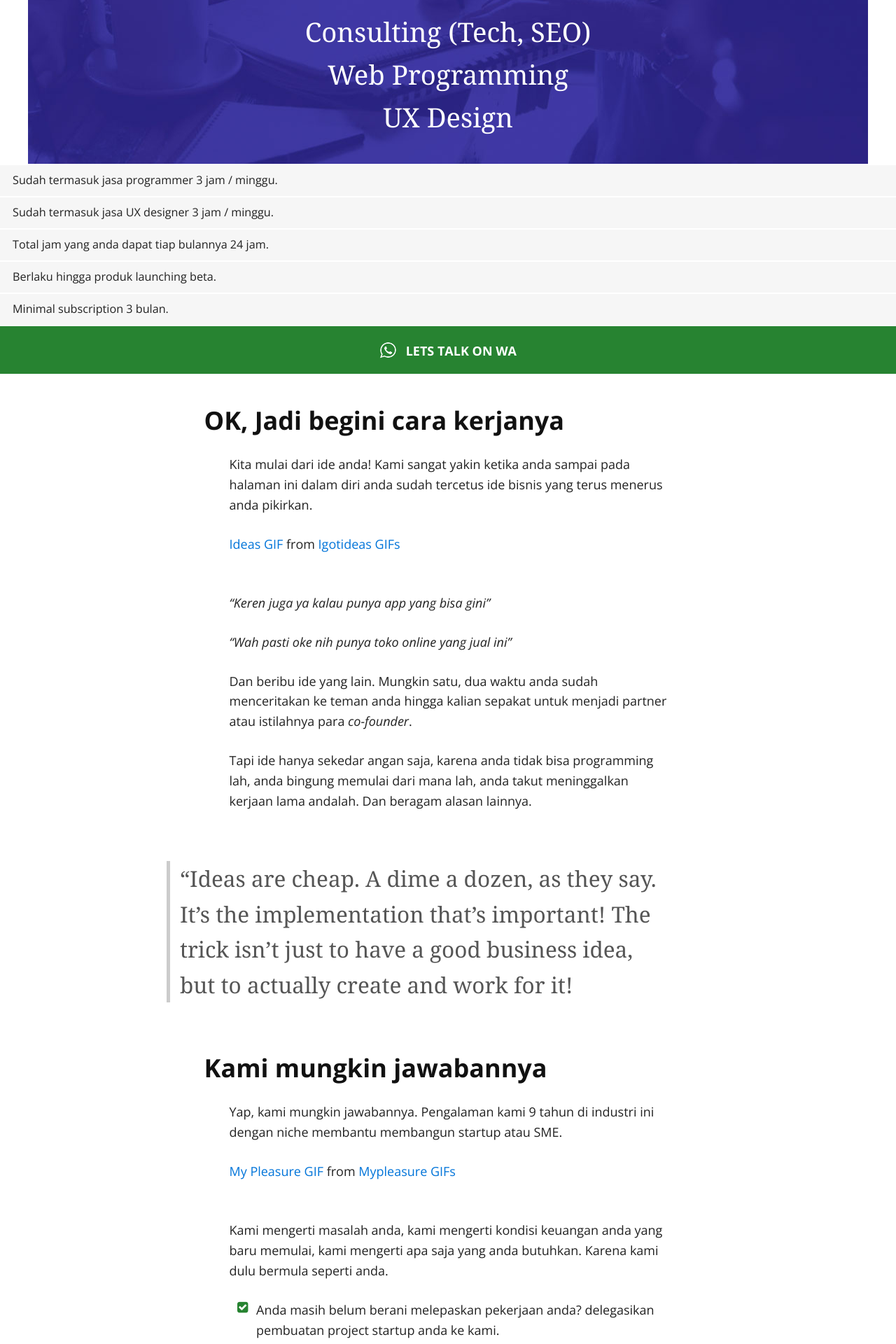
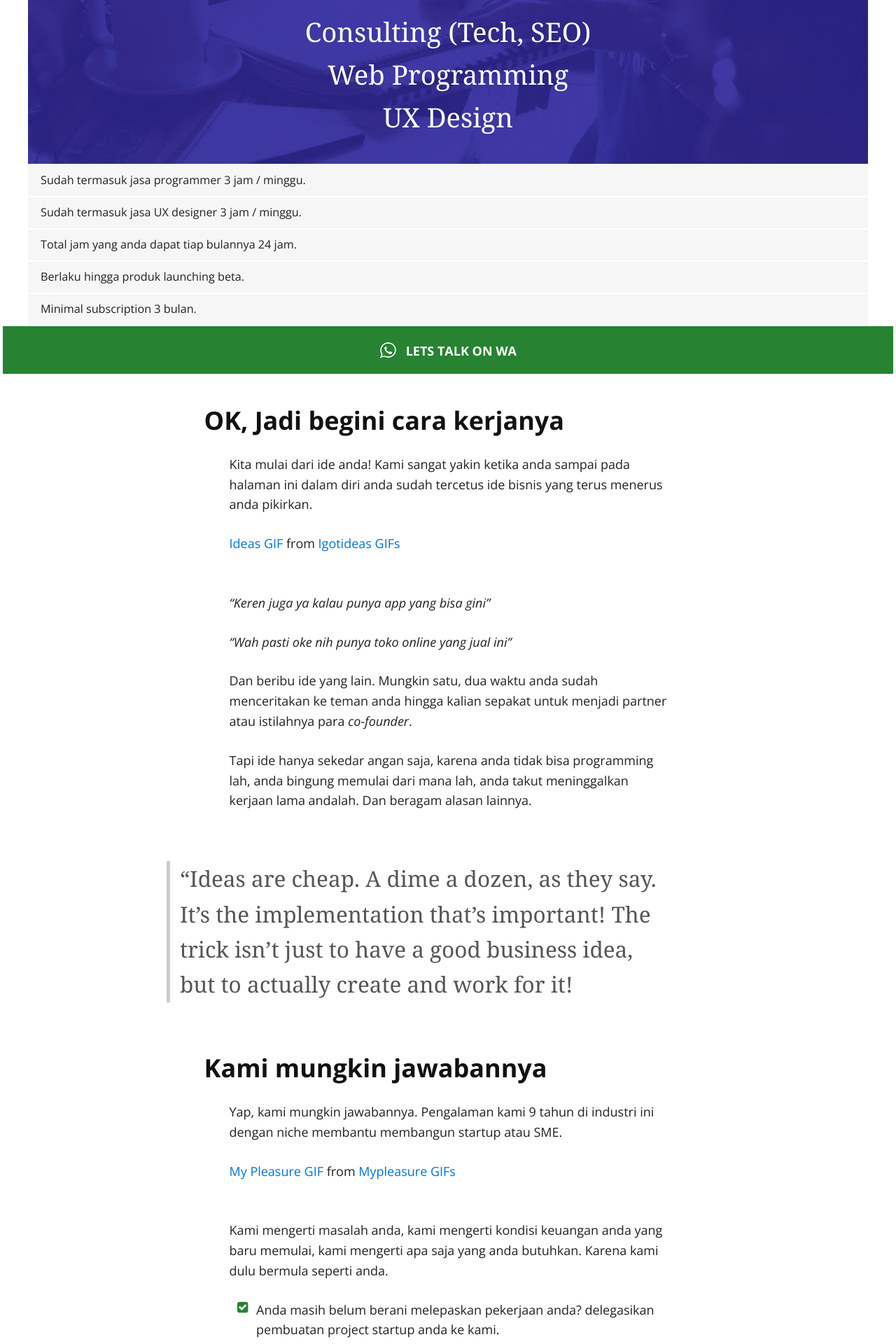
Before and after one commit to kemtol/rocktokom, a Jekyll site: the page built from index.md, in a window 1280 px wide. Shown: the part 2727-4647 px from the top of the page at 70% size. Built offline with Jekyll 4.4.1, drawn with Linux system fonts in a browser that asks for light colours; nearby versions of some CDN libraries; a script that is not in the unit is left out; our own code applies the rules of GitHub Pages for plain Markdown files.

Commit message:
Update default.html

```diff
--- a/_layouts/default.html
+++ b/_layouts/default.html
@@ -203,14 +203,14 @@
           UX Design<br/>
         </span>
       </div>
-      <ul class="perks">
+      <ul class="perks" style="width:100%;max-width:1200px;margin:auto">
         <li>Sudah termasuk jasa programmer 3 jam / minggu.</li>
         <li>Sudah termasuk jasa UX designer 3 jam / minggu.</li>
         <li>Total jam yang anda dapat tiap bulannya 24 jam.</li>
         <li>Berlaku hingga produk launching beta.</li>
         <li>Minimal subscription 3 bulan.</li>
       </ul>
-      <a href="https://api.whatsapp.com/send?phone=6283890722797&text=Halo%20mau%20info%20donk" class="btn-wa"><img src="/images/fa-whatsapp_24_0_ffffff_none.png"> LETS TALK ON WA</a>
+      <a  style="width:100%;max-width:1200px;margin:auto;display:block" href="https://api.whatsapp.com/send?phone=6283890722797&text=Halo%20mau%20info%20donk" class="btn-wa"><img src="/images/fa-whatsapp_24_0_ffffff_none.png"> LETS TALK ON WA</a>
     </div>
 
     <div class="container">
```
